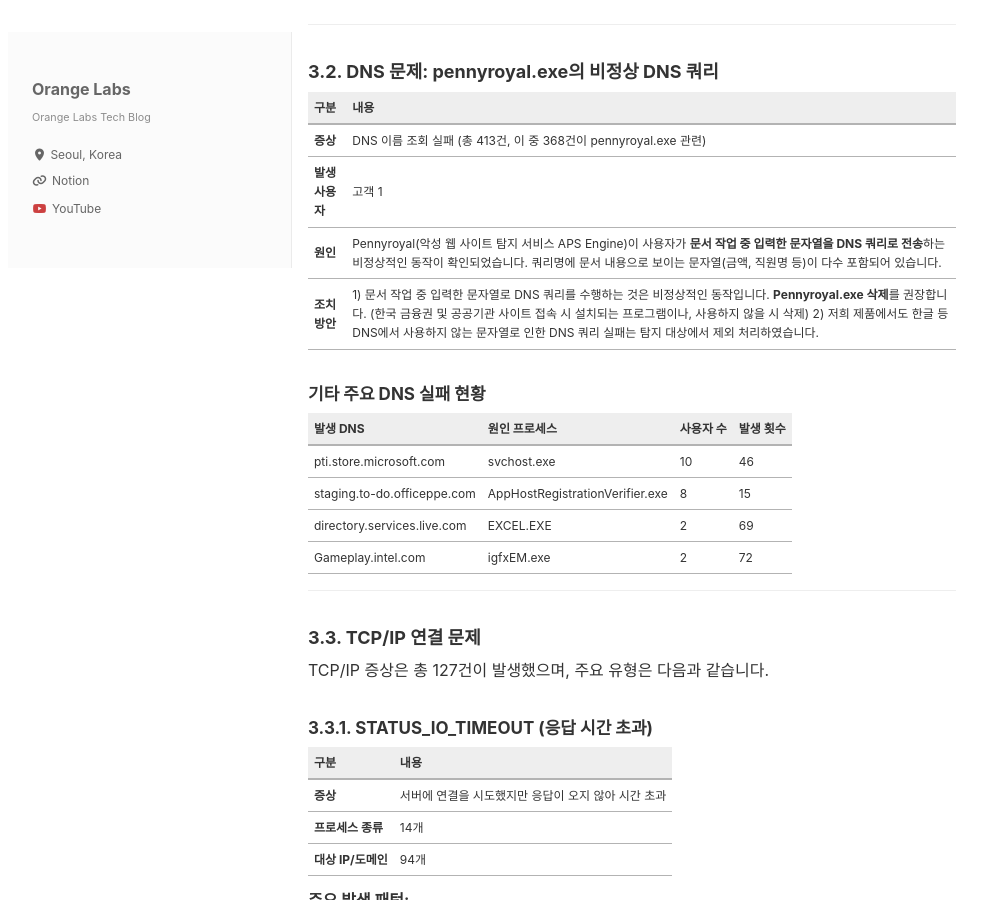
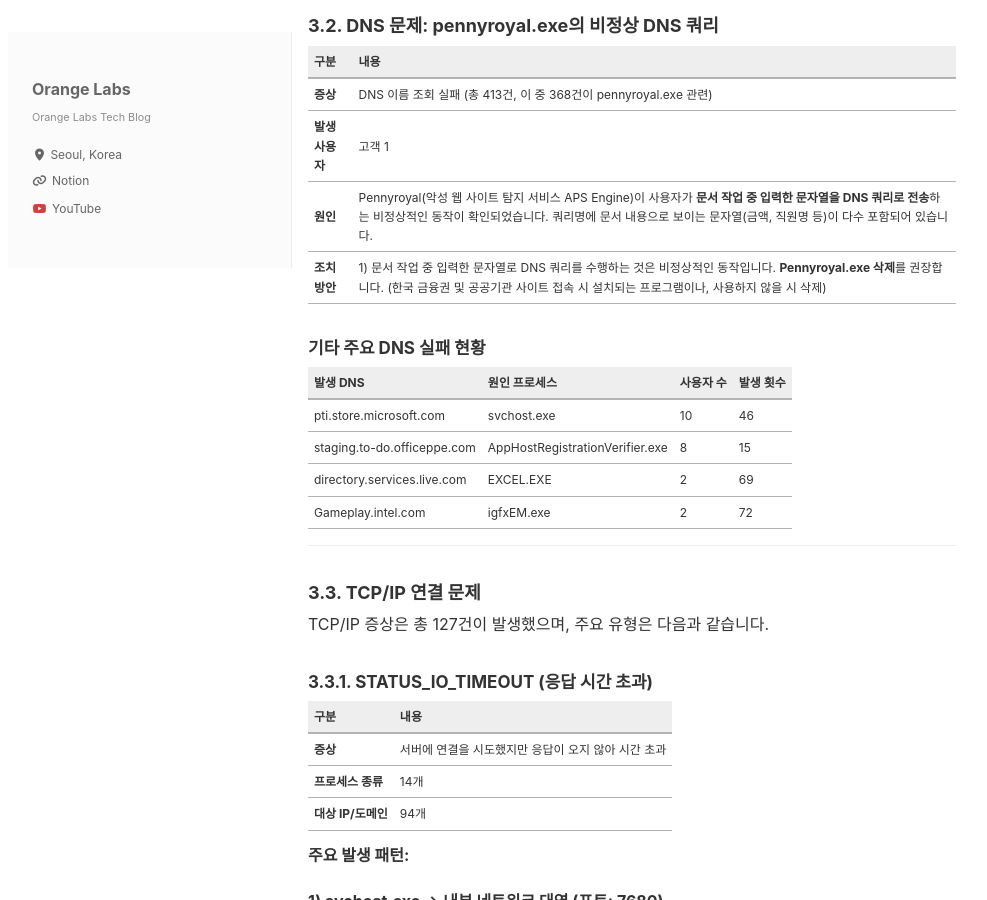
Before and after one commit to o5l3/blogs, a Jekyll site: the page built from _posts/2026-01-08-고객사_PC_성능_분석_보고서.md, in a window 1280 px wide and 900 px high, scrolled down 2123 px. Shown: the whole window, without its empty margins (8-995 px from the left). Built offline with Jekyll 4.4.1, drawn with Linux system fonts in a browser that asks for light colours; cached includes are drawn as plain includes; some of the changed text lies outside the part shown.

Commit message:
Update 2026-01-08-고객사_PC_성능_분석_보고서.md

```diff
--- a/_posts/2026-01-08-고객사_PC_성능_분석_보고서.md
+++ b/_posts/2026-01-08-고객사_PC_성능_분석_보고서.md
@@ -1,5 +1,5 @@
 ---
-title: "고객사 PC 성능 분석 보고서: 11가지 증상 유형과 해결 방안"
+title: "고객사 PC 성능 분석 보고서 2"
 date: 2025-12-31T14:30:00+09:00
 categories:
   - 고객사보고서
@@ -88,7 +88,7 @@ related: true
 | **증상** | DNS 이름 조회 실패 (총 413건, 이 중 368건이 pennyroyal.exe 관련) |
 | **발생 사용자** | 고객 1 |
 | **원인** | Pennyroyal(악성 웹 사이트 탐지 서비스 APS Engine)이 사용자가 **문서 작업 중 입력한 문자열을 DNS 쿼리로 전송**하는 비정상적인 동작이 확인되었습니다. 쿼리명에 문서 내용으로 보이는 문자열(금액, 직원명 등)이 다수 포함되어 있습니다. |
-| **조치 방안** | 1) 문서 작업 중 입력한 문자열로 DNS 쿼리를 수행하는 것은 비정상적인 동작입니다. **Pennyroyal.exe 삭제**를 권장합니다. (한국 금융권 및 공공기관 사이트 접속 시 설치되는 프로그램이나, 사용하지 않을 시 삭제) 2) 저희 제품에서도 한글 등 DNS에서 사용하지 않는 문자열로 인한 DNS 쿼리 실패는 탐지 대상에서 제외 처리하였습니다. |
+| **조치 방안** | 1) 문서 작업 중 입력한 문자열로 DNS 쿼리를 수행하는 것은 비정상적인 동작입니다. **Pennyroyal.exe 삭제**를 권장합니다. (한국 금융권 및 공공기관 사이트 접속 시 설치되는 프로그램이나, 사용하지 않을 시 삭제) |
 
 #### 기타 주요 DNS 실패 현황
 
```
